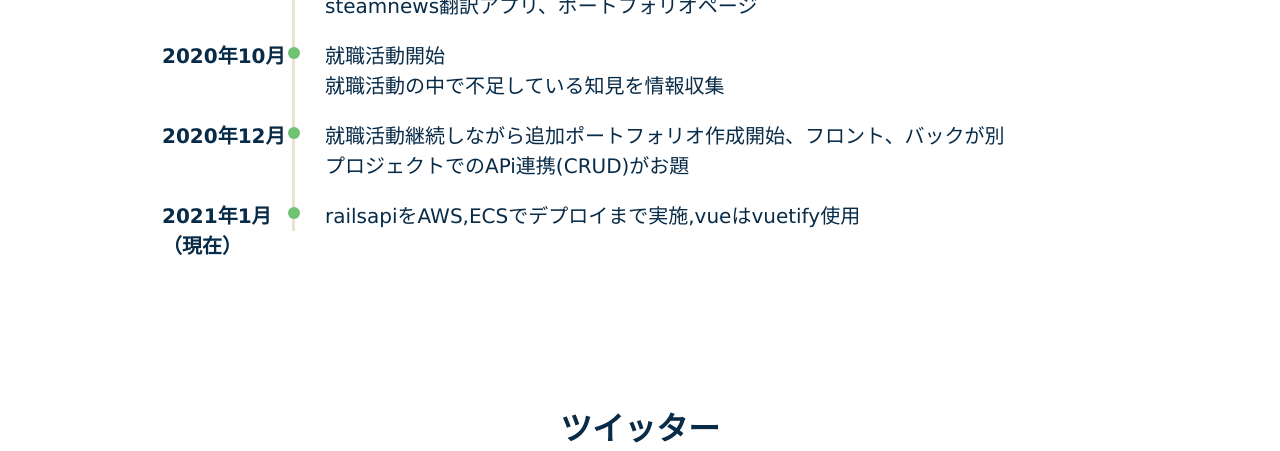
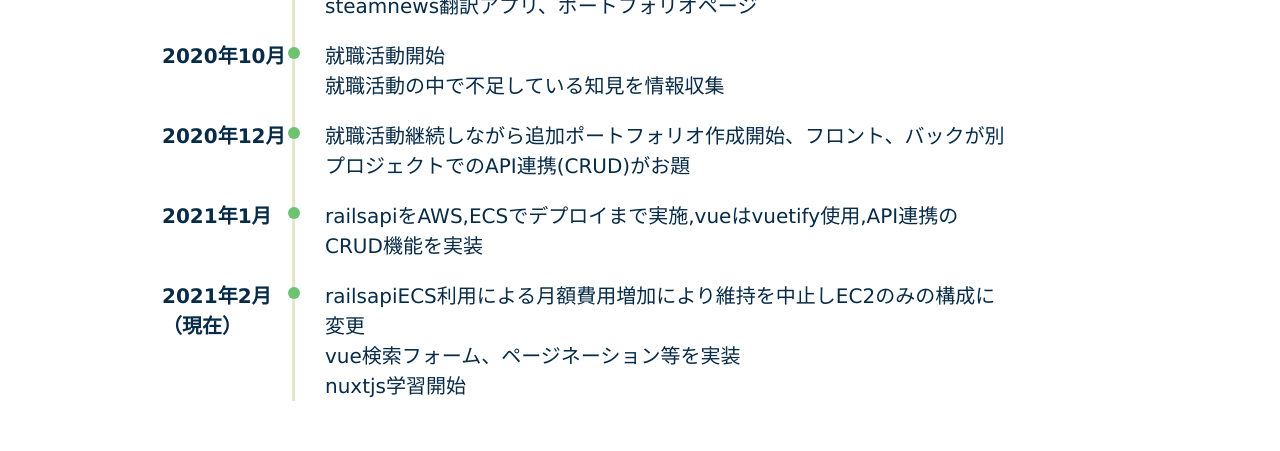
Before and after one commit to takanori-k-1074/vue-pages, a Vue app: page / in a window 1280 px wide. Shown: the part 1680-2131 px from the top of the page. Built offline with nearby package versions, Linux system fonts and the light colour scheme.

Commit message:
text変更

```diff
--- a/src/views/Home.vue
+++ b/src/views/Home.vue
@@ -98,14 +98,20 @@
             <p class="timeline-date">2020年12月<br /></p>
             <div class="timeline-content">
               <p>
-                就職活動継続しながら追加ポートフォリオ作成開始、フロント、バックが別プロジェクトでのAPi連携(CRUD)がお題
+                就職活動継続しながら追加ポートフォリオ作成開始、フロント、バックが別プロジェクトでのAPI連携(CRUD)がお題
               </p>
             </div>
           </li>
           <li>
-            <p class="timeline-date">2021年1月<br />（現在）</p>
+            <p class="timeline-date">2021年1月<br /></p>
             <div class="timeline-content">
-              <p>railsapiをAWS,ECSでデプロイまで実施,vueはvuetify使用</p>
+              <p>railsapiをAWS,ECSでデプロイまで実施,vueはvuetify使用,API連携のCRUD機能を実装</p>
+            </div>
+          </li>
+          <li>
+            <p class="timeline-date">2021年2月<br />（現在）</p>
+            <div class="timeline-content">
+              <p>railsapiECS利用による月額費用増加により維持を中止しEC2のみの構成に変更<br>vue検索フォーム、ページネーション等を実装<br>nuxtjs学習開始</p>
             </div>
           </li>
         </ul>
```
